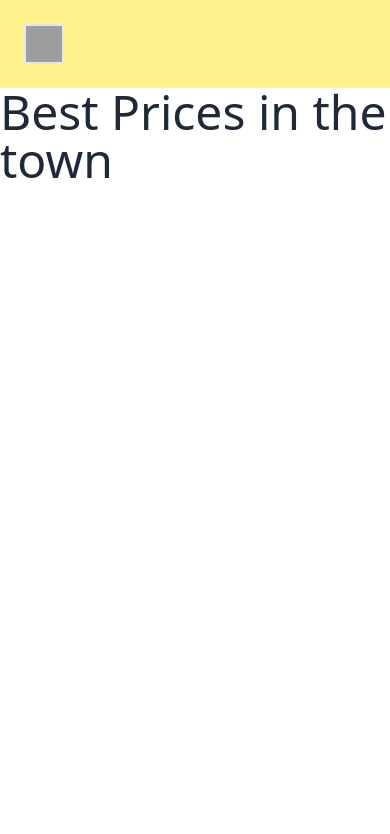
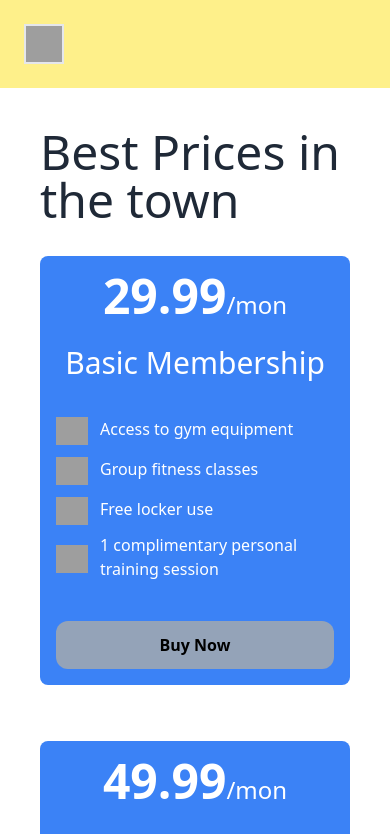
Before and after one commit to rownakabdullahomi/React_Price_Options_M8_M44, a React (Vite) app: page / in a window 390 px wide. Shown: the top 834 px of the page. Built offline with nearby package versions, Linux system fonts and the light colour scheme; grey boxes are pictures that could not be loaded.

Commit message:
dynamic and responsive price cards added

```diff
--- /dev/null
+++ b/src/Components/Feature/Feature.jsx
@@ -0,0 +1,16 @@
+const Feature = ({ feature }) => {
+  return (
+    <div>
+      <p className="my-2 flex gap-3 items-center">
+        <img className="h-8 w-8 pt-1"
+          src="https://cdn-icons-png.flaticon.com/128/16115/16115554.png"
+          alt=""
+        />
+        {feature}
+      </p>
+
+    </div>
+  );
+};
+
+export default Feature;
--- a/src/Components/PriceOption/PriceOption.jsx
+++ b/src/Components/PriceOption/PriceOption.jsx
@@ -1,10 +1,25 @@
+import Feature from "../Feature/Feature";
 
-const PriceOption = ({option}) => {
-    return (
-        <div>
-
-        </div>
-    );
+const PriceOption = ({ option }) => {
+  const { name, price, features } = option;
+  console.log(features);
+  return (
+    <div className="bg-blue-500 rounded-lg p-4 flex flex-col text-white mt-8">
+      <h2 className="text-center">
+        <span className="text-5xl font-extrabold">{price}</span>
+        <span className="text-2xl">/mon</span>
+      </h2>
+      <h2 className="text-3xl text-center my-6">{name}</h2>
+      <div className="flex-grow">
+        {features.map((feature, index) => (
+          <Feature key={index} feature={feature}></Feature>
+        ))}
+      </div>
+      <button className="mt-8 bg-slate-400 hover:bg-slate-700 hover:text-white text-black w-full font-bold py-3 rounded-xl">
+        Buy Now
+      </button>
+    </div>
+  );
 };
 
 export default PriceOption;
--- a/src/Components/PriceOptions/PriceOptions.jsx
+++ b/src/Components/PriceOptions/PriceOptions.jsx
@@ -1,76 +1,74 @@
 import PriceOption from "../PriceOption/PriceOption";
 
 const PriceOptions = () => {
-
-
   const priceOptions = [
     {
-            "id": 1,
-            "name": "Basic Membership",
-            "price": 29.99,
-            "features": [
+      id: 1,
+      name: "Basic Membership",
+      price: 29.99,
+      features: [
         "Access to gym equipment",
         "Group fitness classes",
         "Free locker use",
-              "1 complimentary personal training session"
-            ]
+        "1 complimentary personal training session",
+      ],
     },
     {
-            "id": 2,
-            "name": "Standard Membership",
-            "price": 49.99,
-            "features": [
+      id: 2,
+      name: "Standard Membership",
+      price: 49.99,
+      features: [
         "All Basic Membership features",
         "Access to swimming pool",
         "Unlimited group fitness classes",
         "2 complimentary personal training sessions",
-              "Nutrition consultation"
-            ]
+        "Nutrition consultation",
+      ],
     },
     {
-            "id": 3,
-            "name": "Premium Membership",
-            "price": 69.99,
-            "features": [
+      id: 3,
+      name: "Premium Membership",
+      price: 69.99,
+      features: [
         "All Standard Membership features",
         "24/7 gym access",
         "Sauna and steam room access",
         "4 complimentary personal training sessions",
-              "Priority booking for classes"
-            ]
+        "Priority booking for classes",
+      ],
     },
     {
-            "id": 4,
-            "name": "Family Membership",
-            "price": 99.99,
-            "features": [
+      id: 4,
+      name: "Family Membership",
+      price: 99.99,
+      features: [
         "All Premium Membership features for up to 4 family members",
         "Family-friendly classes",
         "Discount on kids' programs",
-              "Access to family lounge area"
-            ]
+        "Access to family lounge area",
+      ],
     },
     {
-            "id": 5,
-            "name": "Student Membership",
-            "price": 19.99,
-            "features": [
+      id: 5,
+      name: "Student Membership",
+      price: 19.99,
+      features: [
         "All Basic Membership features",
         "Special student events",
         "Discount on merchandise",
-              "Access to study area"
-            ]
-          }
-        ]
-
-
+        "Access to study area",
+      ],
+    },
+  ];
 
   return (
-        <div>
+    <div className="m-10">
       <h2 className="text-5xl">Best Prices in the town</h2>
-            {
-                priceOptions.map(option => <PriceOption key={option.id} option={option}></PriceOption>)
-            }
+      <div className="grid lg:grid-cols-5 md:grid-cols-3 grid-cols-1 gap-6">
+        {priceOptions.map((option) => (
+          <PriceOption key={option.id} option={option}></PriceOption>
+        ))}
+      </div>
     </div>
   );
 };
```
Lines whose indentation alone changed are shown as unchanged.
